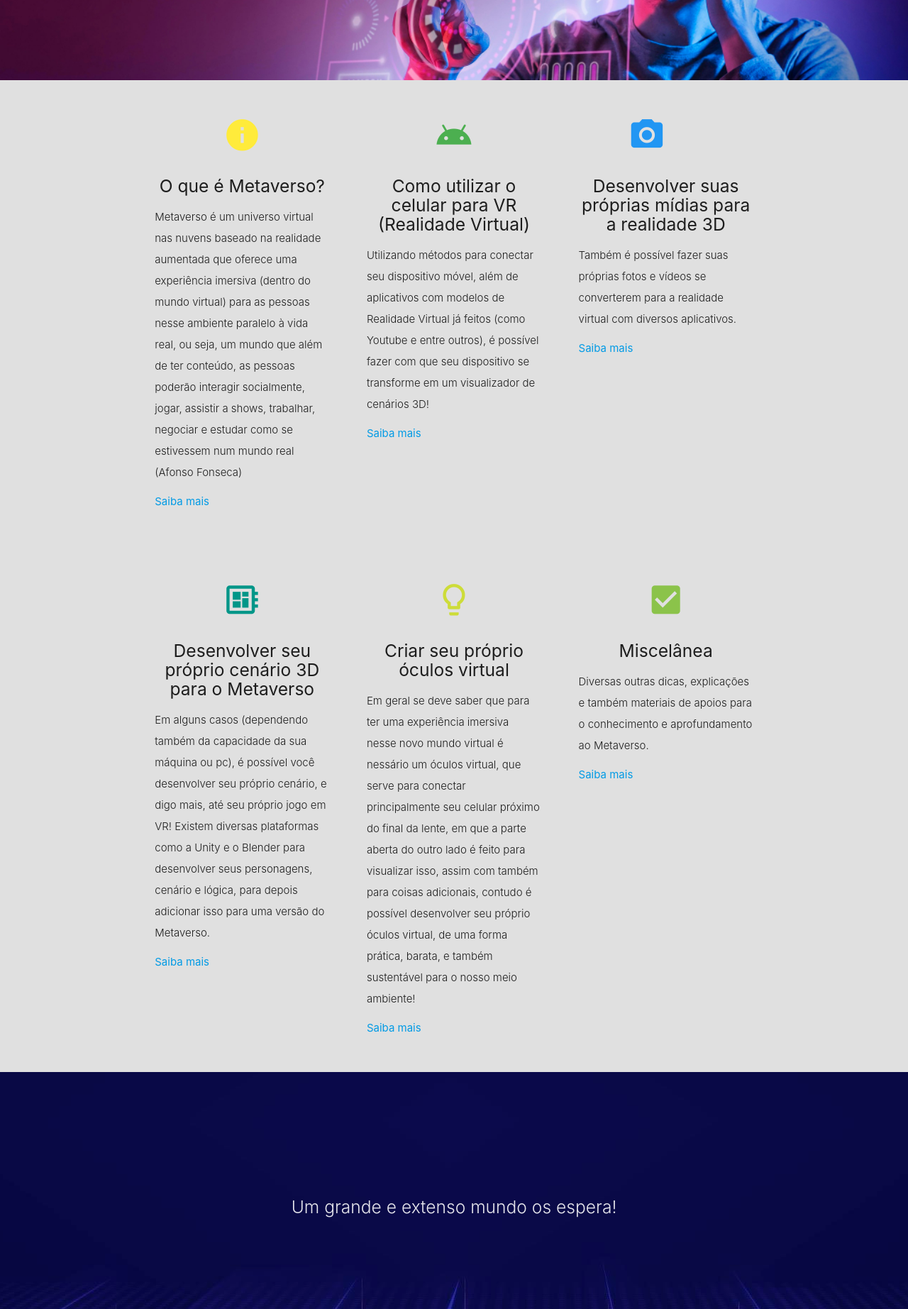
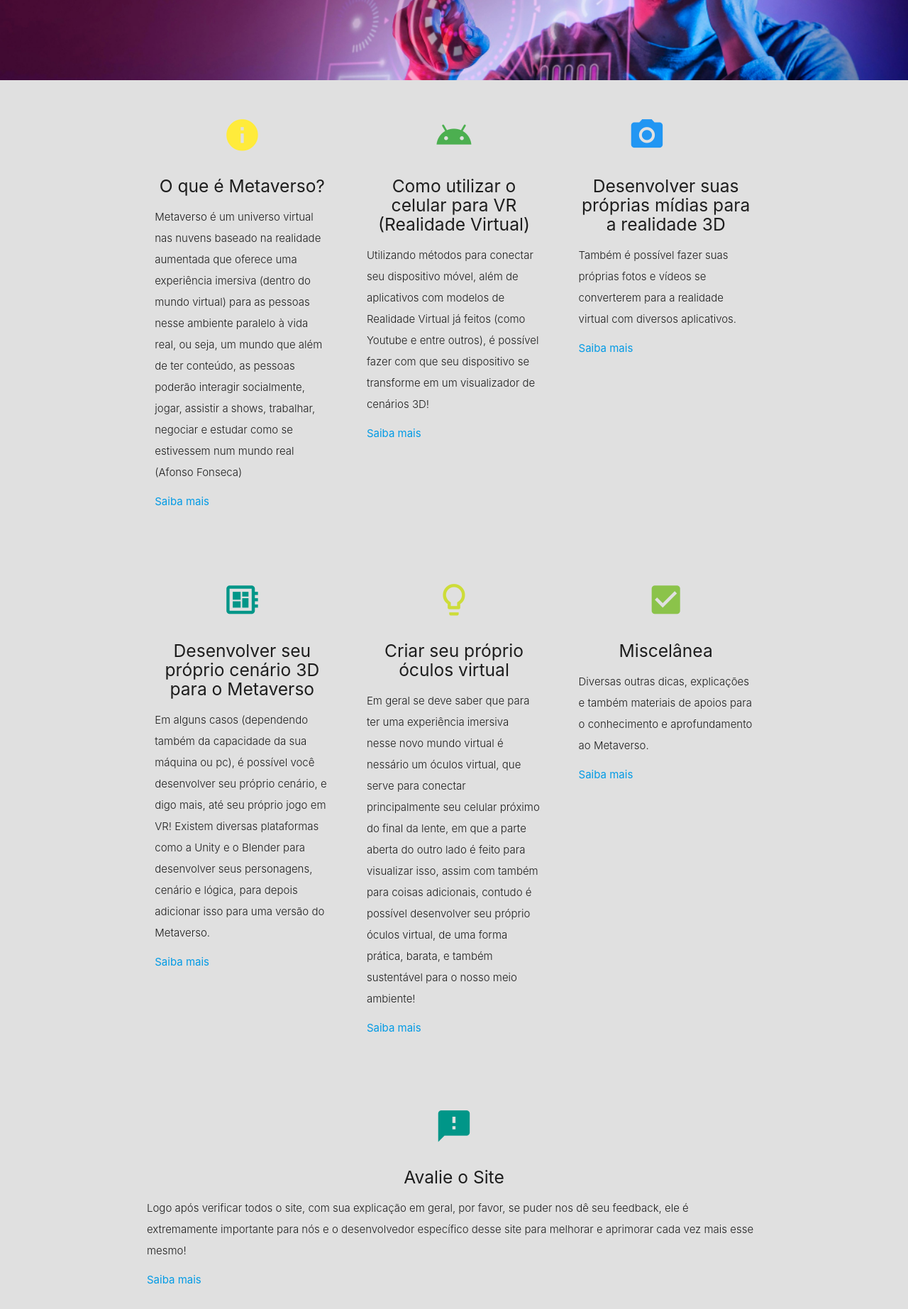
Before and after one commit to GustavoPereira-Dev/FeiraTecnologicaCPS, a PHP site: page / in a window 1280 px wide. Shown: the part 331-2176 px from the top of the page at 71% size. Run offline with PHP 8.4, Linux system fonts and the light colour scheme; some libraries are stand-ins or nearby versions.

Commit message:
Últimos retoques ao site

```diff
--- a/css/style.css
+++ b/css/style.css
@@ -63,3 +63,7 @@ nav .roxo {
 footer.page-footer {
   margin: 0;
 }
+
+.anx{
+  color:yellow;
+}
--- a/css/style1.css
+++ b/css/style1.css
@@ -4,7 +4,13 @@
     box-sizing: border-box;
   }
 
+  .sidenav-trigger {
+    color: #26a69a;
+  }
 
+  .linka{
+    font-size: 17px;
+  }
 
   .containerers{
     display: flex;
--- a/index.html
+++ b/index.html
@@ -168,6 +168,31 @@
 
   </div>
   </div>
+
+  <div class="container">
+    <div class="section">
+
+
+
+        <div class="col s12 m4">
+          <div class="icon-block">
+            <h2 class="center teal-text"><i class="material-icons">feedback</i></h2>
+            <h5 class="center">Avalie o Site</h5>
+
+            <p class="light">Logo após verificar todos o site, com sua explicação em geral, por favor, se puder nos dê seu feedback, ele é extremamente importante
+              para nós e o desenvolvedor específico desse site para melhorar e aprimorar cada vez mais esse mesmo! </p>
+              <ul>
+                <li><a href="index7.html">Saiba mais</a></li>
+              </ul>
+            </div>
+            </div>
+
+
+
+
+
+  </div>
+  </div>
 </div>
 
 
--- a/index2.html
+++ b/index2.html
@@ -107,7 +107,7 @@
             <div class="video-container">
               <iframe width="853" height="480" src="https://www.youtube.com/embed/kc0dLXh2UQA?rel=0" frameborder="0" allowfullscreen></iframe>
             </div>
-
+            <h1 class="center"> <a class="anx" href="index1.html"> <i class="material-icons large" >navigate_before</i> </a> <a class="anx" href="index3.html"> <i class="material-icons large" style="padding-left:10%;">navigate_next</i></a> </h1>
         </div>
         </div>
 
--- a/index3.html
+++ b/index3.html
@@ -155,6 +155,7 @@
             <div class="video-container">
                 <iframe width="853" height="480" src="https://www.youtube.com/embed/RElsSUx5mCg?rel=0" frameborder="0" allowfullscreen></iframe>
               </div>
+              <h1 class="center"> <a class="anx" href="index2.html"> <i class="material-icons large" >navigate_before</i> </a> <a class="anx" href="index4.html"> <i class="material-icons large" style="padding-left:10%;">navigate_next</i></a> </h1>
         </div>
         </div>
 
--- a/index4.html
+++ b/index4.html
@@ -142,6 +142,7 @@
               intuitiva e simples para você, é somente uma pesquisa árdua na internet para encontrar o que combina com o que deseja fazer, mas lembre-se que a web atual é bem simples de utilizar e pode-se encontrar bastantes coisas e utensílios com uma boa pesquisada,
               então boa sorte para você, desenvolvedor 3D que caiu de paraquedas!
             </p>
+            <h1 class="center"> <a class="anx" href="index3.html"> <i class="material-icons large" >navigate_before</i> </a> <a class="anx" href="index5.html"> <i class="material-icons large" style="padding-left:10%;">navigate_next</i></a> </h1>
         </div>
         </div>
 
--- a/index5.html
+++ b/index5.html
@@ -47,7 +47,7 @@
           <div class="col s12 center">
             <h3><i class="mdi-content-send brown-text"></i></h3>
             <h4>Desenvolver seu próprio Óculos via Google Cardboard</h4>
-            <p class="left-align light">Passo 1. Baixe o kit do Google Cardboard <a href="https://arvr.google.com/cardboard/pdfs/gc_manufacturers_kit.zip">nesse link</a> e imprima o modelo presente no arquivo “Scissor-cut”, feito para o corte à tesoura ou estilete;.</p>
+            <p class="left-align light">Passo 1. Baixe o kit do Google Cardboard <a href="https://arvr.google.com/cardboard/pdfs/gc_manufacturers_kit.zip">nesse link <i class="material-icons" style="font-size: 10px">open_in_new</i></a> e imprima o modelo presente no arquivo “Scissor-cut”, feito para o corte à tesoura ou estilete;.</p>
             <img class="materialboxed responsive" width="100%" src="imgs/index5/2015-06-02-aprenda-a-como-fazer-um-oculus-rift-caseiro-1.webp" alt="Passo1" Tittle="Passo1">
             <p class="left-align light">Passo 2. Cole no papelão, que deverá ter pelo menos 22 x 55 cm, com espessura não inferior a 1,5 mm. Em seguida, corte conforme as indicações do esquema, de modo que fique como na imagem abaixo;  </p>
             <img class="materialboxed responsive" width="100%" src="imgs/index5/2015-06-02-aprenda-a-como-fazer-um-oculus-rift-caseiro-2.webp" alt="Passo2" Tittle="Passo2">
@@ -61,6 +61,7 @@
             <div class="video-container">
                 <iframe width="853" height="480" src="https://www.youtube.com/embed/hOYy84a_Svs?rel=0" frameborder="0" allowfullscreen></iframe>
               </div>
+              <h1 class="center"> <a class="anx" href="index4.html"> <i class="material-icons large" >navigate_before</i> </a> <a class="anx" href="index6.html"> <i class="material-icons large" style="padding-left:10%;">navigate_next</i></a> </h1>
         </div>
         </div>
 
--- a/index6.html
+++ b/index6.html
@@ -90,13 +90,9 @@
             <p class="left-align light">A gestora Grayscale é um pouco mais otimista na previsão, e diz que o metaverso é um mercado com potencial para gerar US$ 1 trilhão (R$ 5,5 trilhões) em receita anual.</p>
             <p class="left-align light">“O metaverso é um universo digital que vai além da internet que conhecemos hoje. Essa visão para o estado futuro da web tem o potencial de transformar nossas interações sociais,
                 negociações comerciais e a economia da Internet em geral”, cita a empresa em um relatório divulgado em novembro de 2021.  </p>
-            <p class="left-align light"></p>
-            <p class="left-align light"></p>
-            <p class="left-align light"></p>
-            <p class="left-align light"></p>
-            <p class="left-align light"></p>
 
 
+            <h1 class="center"> <a class="anx" href="index5.html"> <i class="material-icons large" >navigate_before</i> </a> <a class="anx" href="index7.html"> <i class="material-icons large" style="padding-left:10%;">navigate_next</i></a> </h1>
             </div>
         </div>
 
--- a/index7.html
+++ b/index7.html
@@ -4,6 +4,7 @@
 
     <link rel="manifest" href="./manifest.json?v=8">
     <link rel="stylesheet" type="text/css" href="css/style1.css">
+    <link rel="stylesheet" type="text/css" href="css/style.css">
     <link rel="stylesheet" href="https://cdnjs.cloudflare.com/ajax/libs/font-awesome/5.12.1/css/all.min.css">
     <link href="css/materialize.css" type="text/css" rel="stylesheet" media="screen,projection"/>
     <link rel="shortcut icon" href="imgs\20113052_Kerfin7_NEA_2478-removebg-preview.png">
--- a/js/language.js
+++ b/js/language.js
@@ -1,6 +1,6 @@
 document.addEventListener('DOMContentLoaded', function() {
     var elems = document.querySelectorAll('.materialboxed');
-    var instances = M.Materialbox.init(elems, options);
+
   });
 
    // Or with jQuery
--- a/pwa/main.js
+++ b/pwa/main.js
@@ -1,10 +1,8 @@
 if ('serviceWorker' in navigator) {
     console.log("main.js => Vamos registrar o service worker!!!");
-<<<<<<< HEAD
-    navigator.serviceWorker.register('/service-worker-minimum-to-intall-pwa.js')
-=======
+
+
     navigator.serviceWorker.register('/FeiraTecnologicaCPS/service-worker-minimum-to-intall-pwa.js')
->>>>>>> 6609566 (Corrigindo o erro do pwa no Github)
         .then(registration => {
             console.log("main.js => Service Worker Registrado com Sucesso");
             console.dir(registration);
```
Also changed, not shown: index1.html (+7 -0 lines).
